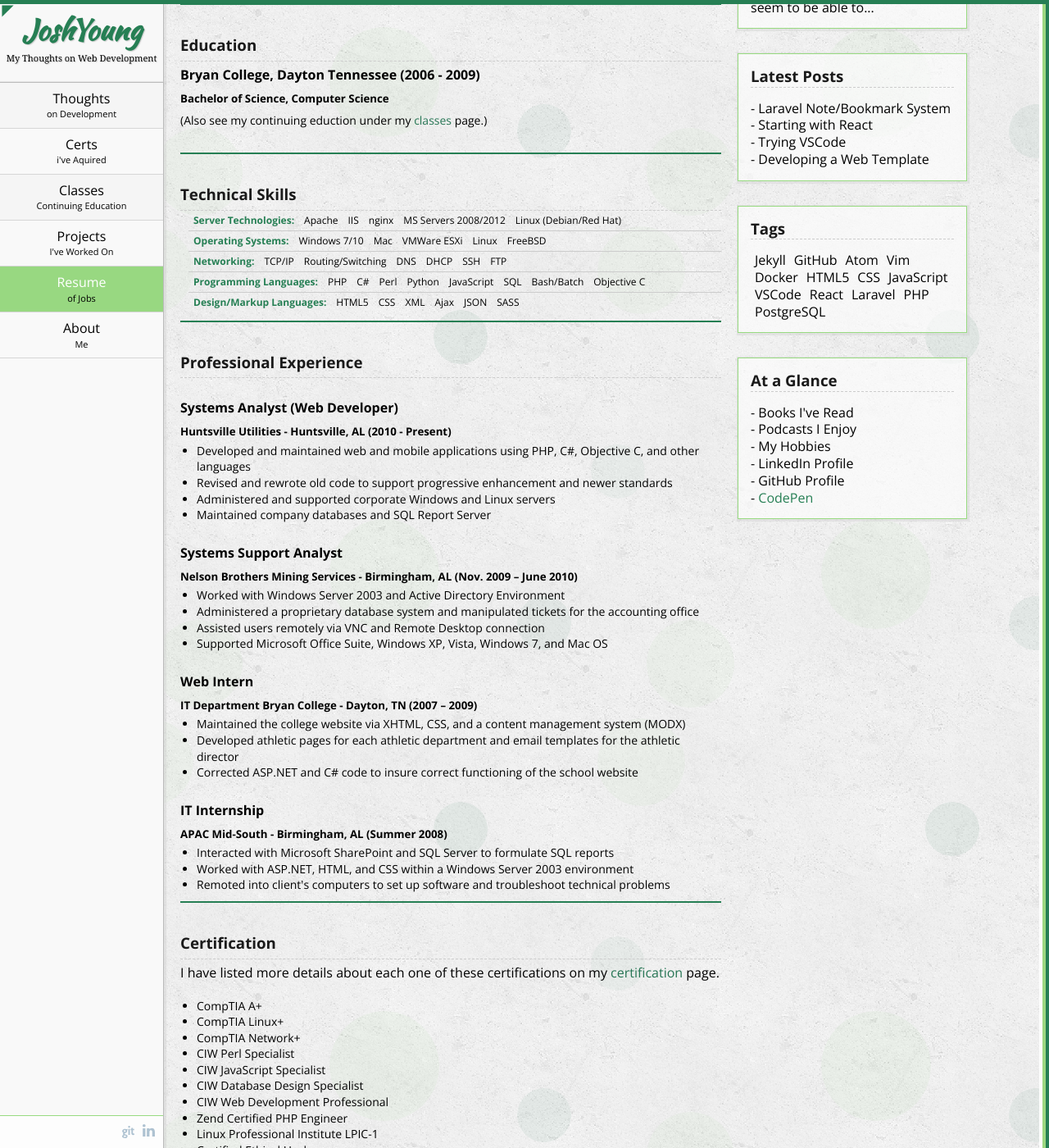
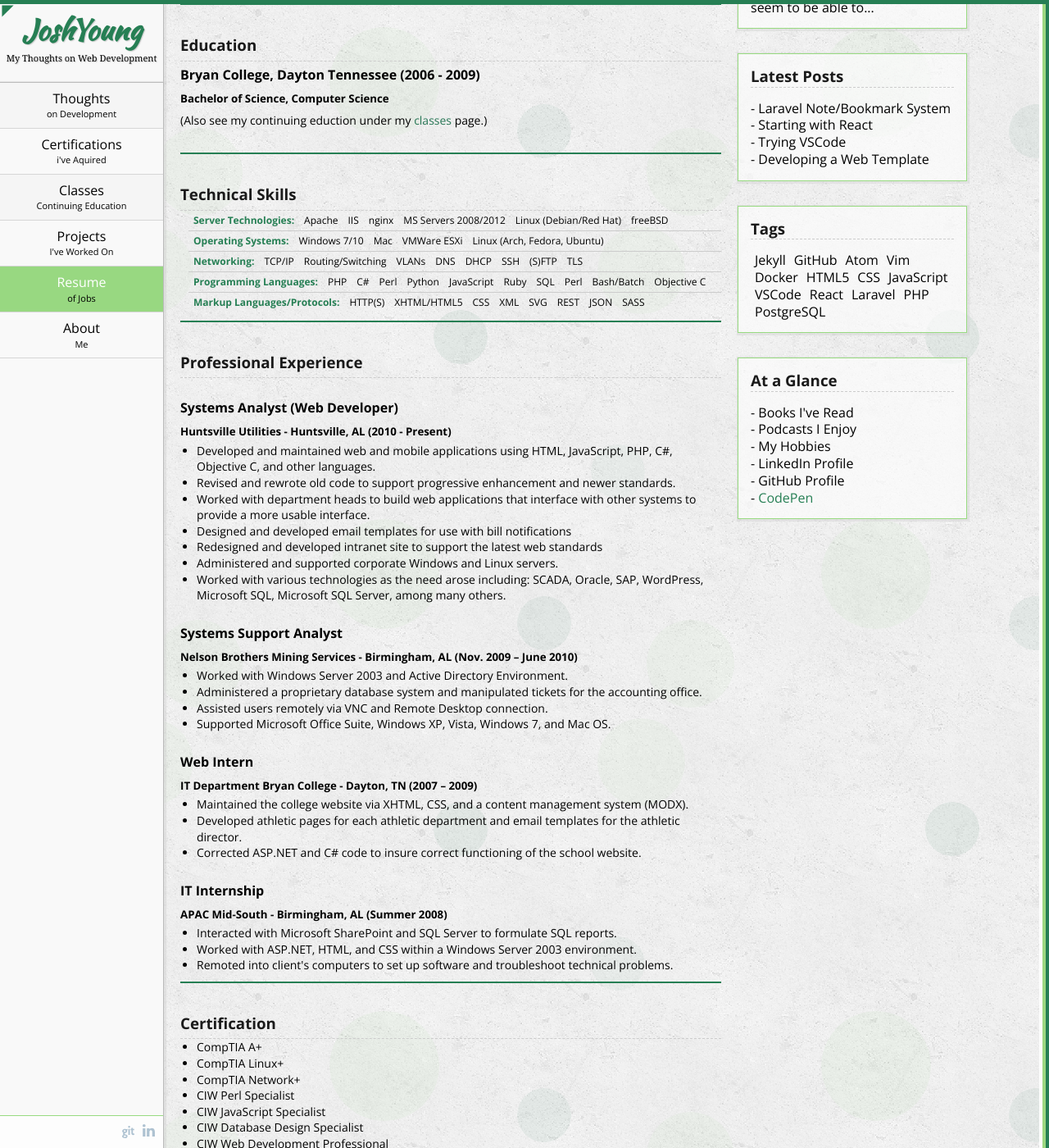
Before and after one commit to coder745/josh_website, a Jekyll site: the page built from resume.md, in a window 1280 px wide and 1400 px high, scrolled down 342 px. Shown: the whole window at 82% size. Built offline with Jekyll 4.4.1, drawn with Linux system fonts in a browser that asks for light colours; some of the changed text lies outside the part shown.

Commit message:
Move some configuration to YAML file. Improve content of about and resume pages.

```diff
--- a/_config.yml
+++ b/_config.yml
@@ -1,5 +1,9 @@
 title: Site Title
+description: Josh Young's site about web development, blog, and personal projects.
 permalink: /:year/:title/
+linkedin_url: https://www.linkedin.com/in/joshuayoung1
+github_url: https://github.com/coder745
+codepen_url:
 
 sass:
     style: compressed
--- a/_includes/header.html
+++ b/_includes/header.html
@@ -10,6 +10,7 @@
         <link rel='apple-touch-icon' sizes='72x72' href='/img/site_apple.png' />
         <link rel='apple-touch-icon' sizes='114x114' href='/img/site_apple_retina.png' />
         <meta name='viewport' content='width=device-width, initial-scale=1' />
+        <meta name='description' content='{{ site.description }}' />
         <script type='text/javascript'>
             document.createElement('main');
         </script>
@@ -50,7 +51,7 @@
                             {% if p.title == 'About' %}
                                 <span>Me</span>
                             {% endif %}
-                            {% if p.title == 'Certs' %}
+                            {% if p.title == 'Certifications' %}
                                 <span>i've Aquired</span>
                             {% endif %}
                             {% if p.title == 'Classes' %}
@@ -65,7 +66,7 @@
                 </ul>
             </nav>
             <ul class='social'>
-                <li><a class='linkedin' href='https://www.linkedin.com/in/joshuayoung1'>LinkedIn</a></li>
-                <li><a class='github' href='https://github.com/coder745'>GitHub</a></li>
+                <li><a class='linkedin' href='{{linkedin_url }}'>LinkedIn</a></li>
+                <li><a class='github' href='{{ github_url }}'>GitHub</a></li>
             </ul>
         </aside>
--- a/resume.md
+++ b/resume.md
@@ -9,8 +9,8 @@ weight: 30
     <div class='inner-section'>
         <h2>My Resume</h2>
         <article>
-            <h3>Experienced Full Stack Web Developer</h3>
-            <p class='resume-top'>A self-directed individual, motivated by a desire to deliver quality results for my employer, self-sufficient and a proven value to a team.  Trained in current programming languages, web platforms, operating systems, and IT structures. Desires a long-term position, conducive to professional growth and advancement.</p>
+            <h3>Experienced - Full Stack Web Developer</h3>
+            <p class='resume-top'>A self-directed individual, motivated by a desire to deliver quality results for my employer, self-sufficient and a proven value to a team.  Trained in current programming languages, web platforms, operating systems, and other related technologies. Desires a long-term position, conducive to professional growth and advancement.</p>
         </article>
 
         <article>
@@ -29,23 +29,25 @@ weight: 30
                 <li>nginx</li>
                 <li>MS Servers 2008/2012</li>
                 <li>Linux (Debian/Red Hat)</li>
+                <li>freeBSD</li>
             </ul>
             <ul class='tech-skills'>
                 <li>Operating Systems</li>
                 <li>Windows 7/10</li>
                 <li>Mac</li>
                 <li>VMWare ESXi</li>
-                <li>Linux</li>
-                <li>FreeBSD</li>
+                <li>Linux (Arch, Fedora, Ubuntu)</li>
             </ul>
             <ul class='tech-skills'>
                 <li>Networking</li>
                 <li>TCP/IP</li>
                 <li>Routing/Switching</li>
+                <li>VLANs</li>
                 <li>DNS</li>
                 <li>DHCP</li>
                 <li>SSH</li>
-                <li>FTP</li>
+                <li>(S)FTP</li>
+                <li>TLS</li>
             </ul>
             <ul class='tech-skills'>
                 <li>Programming Languages</li>
@@ -54,16 +56,20 @@ weight: 30
                 <li>Perl</li>
                 <li>Python</li>
                 <li>JavaScript</li>
+                <li>Ruby</li>
                 <li>SQL</li>
+                <li>Perl</li>
                 <li>Bash/Batch</li>
                 <li>Objective C</li>
             </ul>
             <ul class='tech-skills'>
-                <li>Design/Markup Languages</li>
-                <li>HTML5</li>
+                <li>Markup Languages/Protocols</li>
+                <li>HTTP(S)</li>
+                <li>XHTML/HTML5</li>
                 <li>CSS</li>
                 <li>XML</li>
-                <li>Ajax</li>
+                <li>SVG</li>
+                <li>REST</li>
                 <li>JSON</li>
                 <li>SASS</li>
             </ul>
@@ -74,38 +80,40 @@ weight: 30
             <h4>Systems Analyst (Web Developer)</h4>
             <h5>Huntsville Utilities - Huntsville, AL (2010 - Present)</h5>
             <ul class='smaller'>
-                <li>Developed and maintained web and mobile applications using PHP, C#, Objective C, and other languages</li>
-                <li>Revised and rewrote old code to support progressive enhancement and newer standards</li>
-                <li>Administered and supported corporate Windows and Linux servers</li>
-                <li>Maintained company databases and SQL Report Server</li>
+                <li>Developed and maintained web and mobile applications using HTML, JavaScript, PHP, C#, Objective C, and other languages.</li>
+                <li>Revised and rewrote old code to support progressive enhancement and newer standards.</li>
+                <li>Worked with department heads to build web applications that interface with other systems to provide a more usable interface.</li>
+                <li>Designed and developed email templates for use with bill notifications</li>
+                <li>Redesigned and developed intranet site to support the latest web standards</li>
+                <li>Administered and supported corporate Windows and Linux servers.</li>
+                <li>Worked with various technologies as the need arose including: SCADA, Oracle, SAP, WordPress, Microsoft SQL, Microsoft SQL Server, among many others.</li>
             </ul>
             <h4>Systems Support Analyst</h4>
             <h5>Nelson Brothers Mining Services - Birmingham, AL (Nov. 2009 – June 2010)</h5>
             <ul class='smaller'>
-                <li>Worked with Windows Server 2003 and Active Directory Environment</li>
-                <li>Administered a proprietary database system and manipulated tickets for the accounting office</li>
-                <li>Assisted users remotely via VNC and Remote Desktop connection</li>
-                <li>Supported Microsoft Office Suite, Windows XP, Vista, Windows 7, and Mac OS</li>
+                <li>Worked with Windows Server 2003 and Active Directory Environment.</li>
+                <li>Administered a proprietary database system and manipulated tickets for the accounting office.</li>
+                <li>Assisted users remotely via VNC and Remote Desktop connection.</li>
+                <li>Supported Microsoft Office Suite, Windows XP, Vista, Windows 7, and Mac OS.</li>
             </ul>
             <h4>Web Intern</h4>
             <h5>IT Department Bryan College - Dayton, TN (2007 – 2009)</h5>
             <ul class='smaller'>
-                <li>Maintained the college website via XHTML, CSS, and a content management system (MODX)</li>
-                <li>Developed athletic pages for each athletic department and email templates for the athletic director  </li>
-                <li>Corrected ASP.NET and C# code to insure correct functioning of the school website</li>
+                <li>Maintained the college website via XHTML, CSS, and a content management system (MODX).</li>
+                <li>Developed athletic pages for each athletic department and email templates for the athletic director.</li>
+                <li>Corrected ASP.NET and C# code to insure correct functioning of the school website.</li>
             </ul>
             <h4>IT Internship</h4>
             <h5>APAC Mid-South - Birmingham, AL (Summer 2008)</h5>
             <ul class='smaller'>
-                <li>Interacted with Microsoft SharePoint and SQL Server to formulate SQL reports</li>
-                <li>Worked with ASP.NET, HTML, and CSS within a Windows Server 2003 environment</li>
-                <li>Remoted into client's computers to set up software and troubleshoot technical problems</li>
+                <li>Interacted with Microsoft SharePoint and SQL Server to formulate SQL reports.</li>
+                <li>Worked with ASP.NET, HTML, and CSS within a Windows Server 2003 environment.</li>
+                <li>Remoted into client's computers to set up software and troubleshoot technical problems.</li>
             </ul>
         </article>
 
         <article>
             <h3>Certification</h3>
-            <p>I have listed more details about each one of these certifications on my <a href='/certs'>certification</a> page.</p>
             <ul class='smaller'>
                 <li>CompTIA A+</li>
                 <li>CompTIA Linux+</li>
```
Also changed, not shown: other parts of resume.md (+1 -0 lines), about.md (+15 -5 lines), certs.md (+1 -1 lines), index.md (+3 -3 lines).
